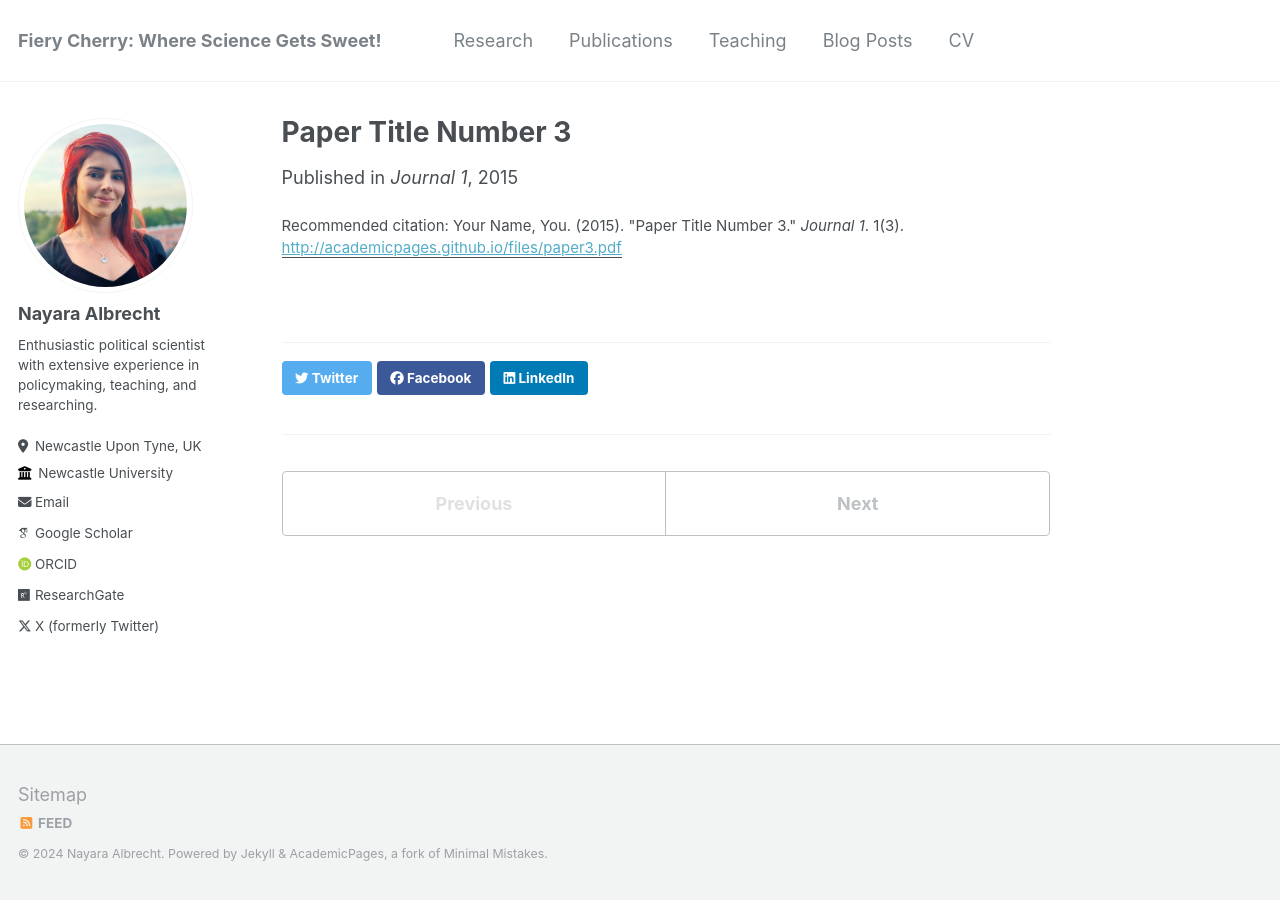
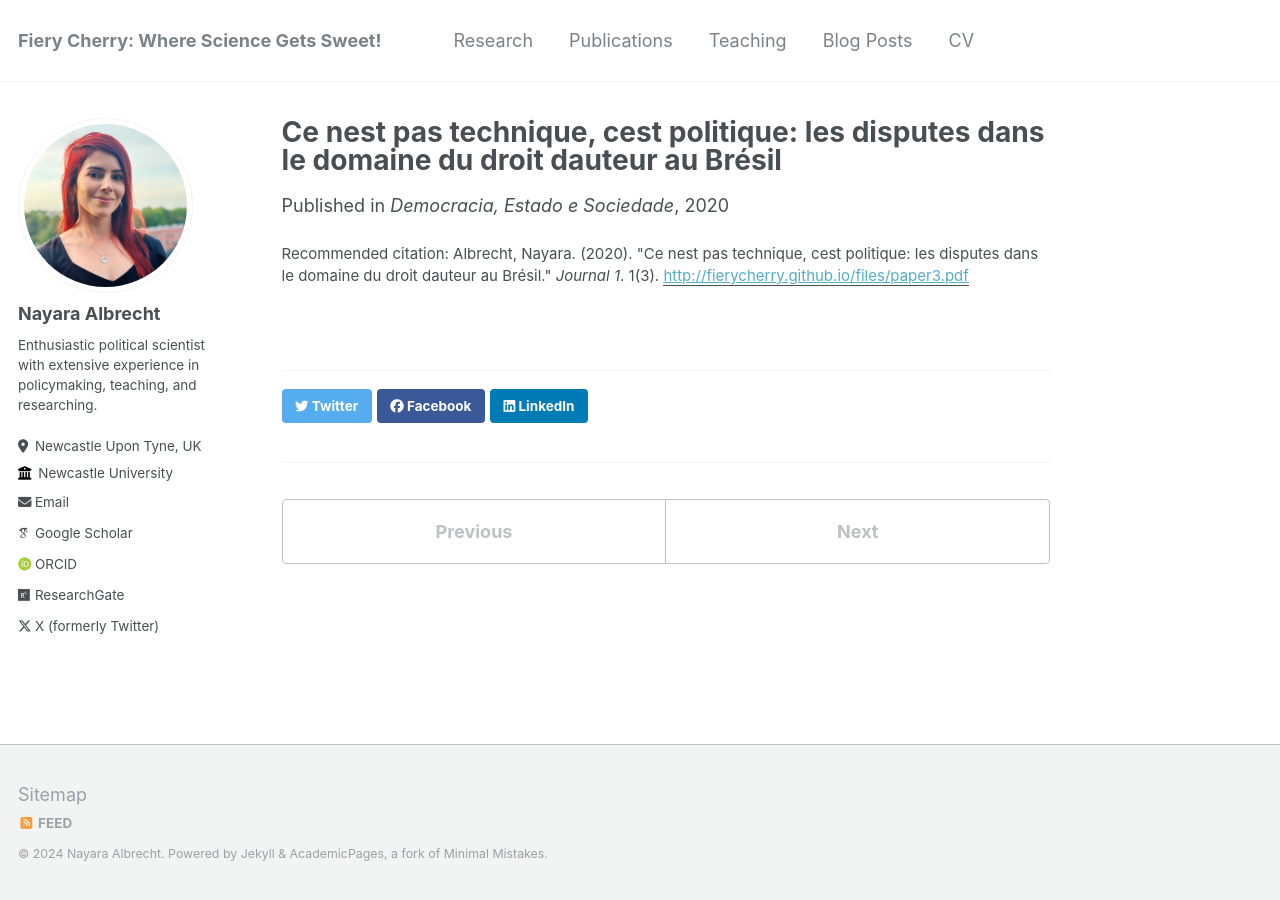
Before and after one commit to nayalbrecht/nayalbrecht.github.io, a Jekyll site: the page built from _publications/2020-01-01-paper-title-number-3.md, in a window 1280 px wide. Built offline with Jekyll 4.4.1, drawn with Linux system fonts in a browser that asks for light colours; some web fonts are replaced.

Commit message:
Update 2020-01-01-paper-title-number-3.md

```diff
--- a/_publications/2020-01-01-paper-title-number-3.md
+++ b/_publications/2020-01-01-paper-title-number-3.md
@@ -1,10 +1,10 @@
 ---
-title: "Paper Title Number 3"
+title: "Ce nest pas technique, cest politique: les disputes dans le domaine du droit dauteur au Brésil"
 collection: publications
-permalink: /publication/2015-10-01-paper-title-number-3
-excerpt: 'This paper is about the number 3. The number 4 is left for future work.'
-date: 2015-10-01
-venue: 'Journal 1'
-paperurl: 'http://academicpages.github.io/files/paper3.pdf'
-citation: 'Your Name, You. (2015). &quot;Paper Title Number 3.&quot; <i>Journal 1</i>. 1(3).'
+permalink: /publication/2020-01-01-paper-title-number-3
+excerpt: 'This paper addresses political disputes in the realm of copyright and related rights in Brazil.'
+date: 2020-01-01
+venue: 'Democracia, Estado e Sociedade'
+paperurl: 'http://fierycherry.github.io/files/paper3.pdf'
+citation: 'Albrecht, Nayara. (2020). &quot;Ce nest pas technique, cest politique: les disputes dans le domaine du droit dauteur au Brésil.&quot; <i>Journal 1</i>. 1(3).'
 ---
```
